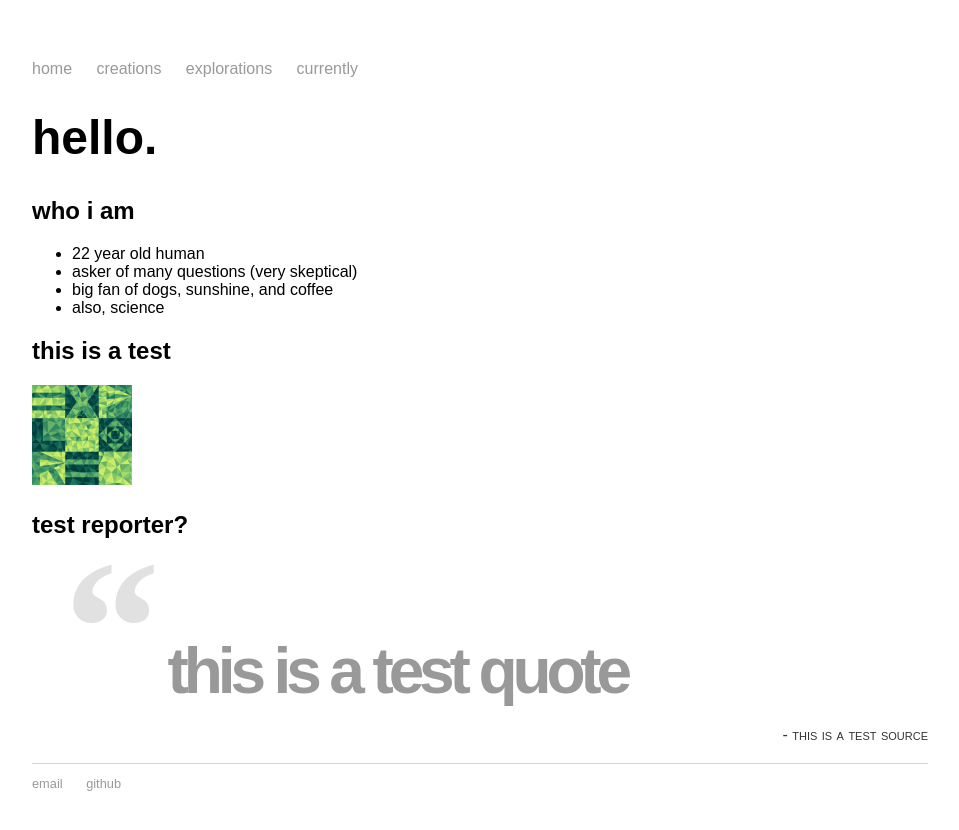
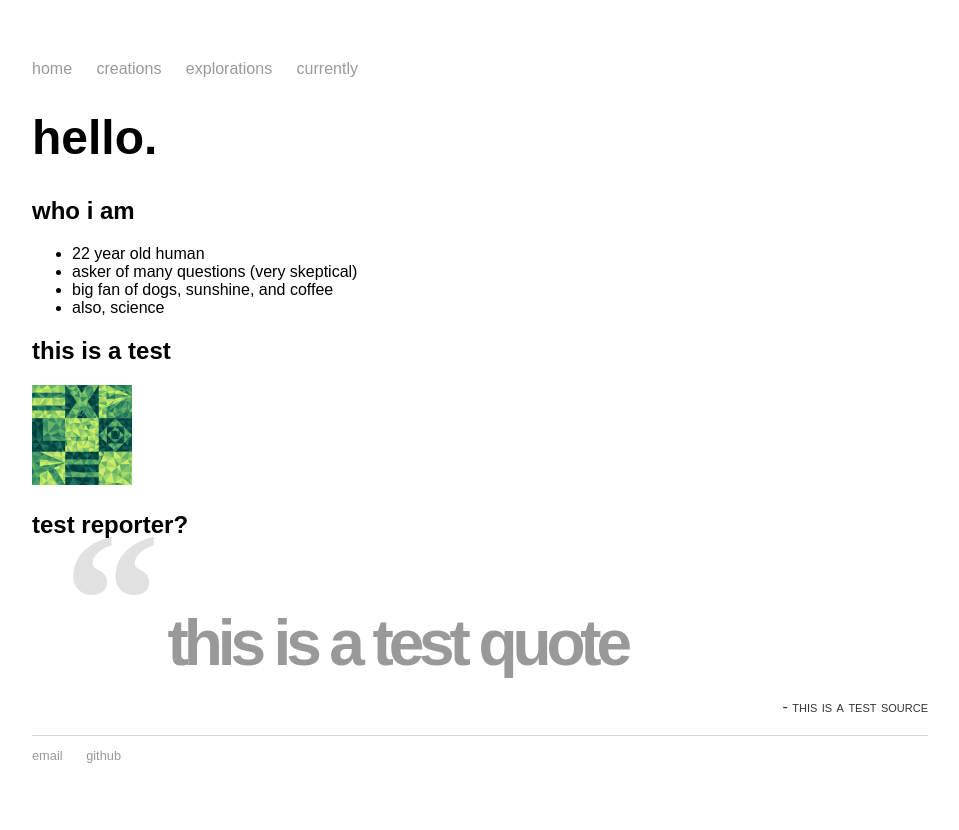
Before and after one commit to mayasheth/mayasheth.github.io, a Jekyll site: the page built from index.md, in a window 1280 px wide. Shown: the top 830 px of the page, without its empty margins (160-1119 px from the left). Built offline with Jekyll 4.4.1, drawn with Linux system fonts in a browser that asks for light colours.

Commit message:
Update quote.html

```diff
--- a/_includes/quote.html
+++ b/_includes/quote.html
@@ -18,7 +18,7 @@
       font-size:4em;
       font-weight:700;
       opacity:0.4;
-      line-height=0.8;
+      line-height=0.4;
       quotes: "“" "”";
     }
 
@@ -28,7 +28,7 @@
       font-family: "Times New Roman", serif;
       font-size: 3em;
       margin-right: 0em;
-      line-height: 0.4;
+      line-height: 0.1;
       opacity: 0.3;
     }
 
```
